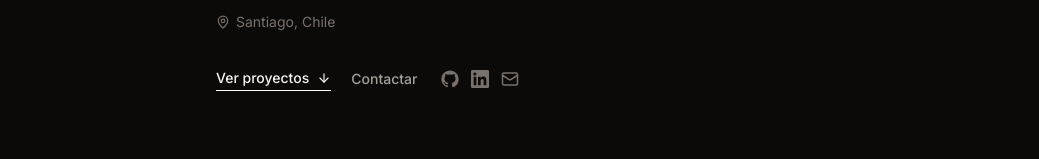
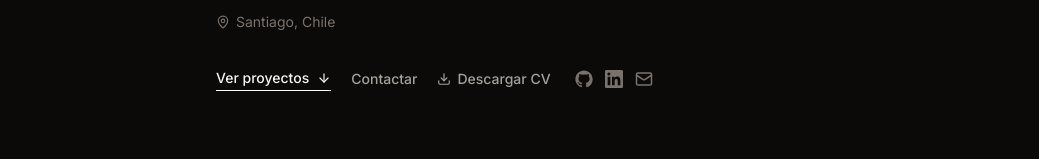
Before and after one commit to ethan1213/ethan1213.github.io, a React (Vite) app: page / in a window 1280 px wide. Shown: the part 485-644 px from the top of the page, without its empty margins (120-1159 px from the left). Built offline with nearby package versions, Linux system fonts and the light colour scheme.

Commit message:
Add CV download button to hero
PDF is a clean, formatted resume (no LinkedIn analytics/private data).

```diff
--- a/src/components/Hero.tsx
+++ b/src/components/Hero.tsx
@@ -1,5 +1,5 @@
 import { motion } from "framer-motion";
-import { ArrowDown, Mail, MapPin } from "lucide-react";
+import { ArrowDown, Download, Mail, MapPin } from "lucide-react";
 import { profile } from "../data/content";
 import { GithubIcon, LinkedinIcon } from "./icons";
 
@@ -57,6 +57,13 @@ export function Hero() {
               >
                 Contactar
               </a>
+              <a
+                href={profile.cv}
+                download
+                className="inline-flex items-center gap-1.5 text-sm font-medium text-stone-500 dark:text-stone-400 hover:text-stone-950 dark:hover:text-white transition-colors"
+              >
+                <Download size={14} /> Descargar CV
+              </a>
 
               <div className="flex items-center gap-3 ml-1 text-stone-500 dark:text-stone-500">
                 <a href={profile.github} target="_blank" rel="noreferrer" aria-label="GitHub" className="hover:text-stone-950 dark:hover:text-white transition-colors">
--- a/src/data/content.ts
+++ b/src/data/content.ts
@@ -16,6 +16,7 @@ export const profile = {
   github: "https://github.com/ethan1213",
   linkedin: "https://www.linkedin.com/in/ethan-astorga-contreras/",
   avatar: "/images/ethan-avatar.jpeg",
+  cv: "/cv/Ethan-Astorga-CV.pdf",
 };
 
 export const experience = [
```
Also changed, not shown: 1 other file (tests, documents, lock files or other folders).
